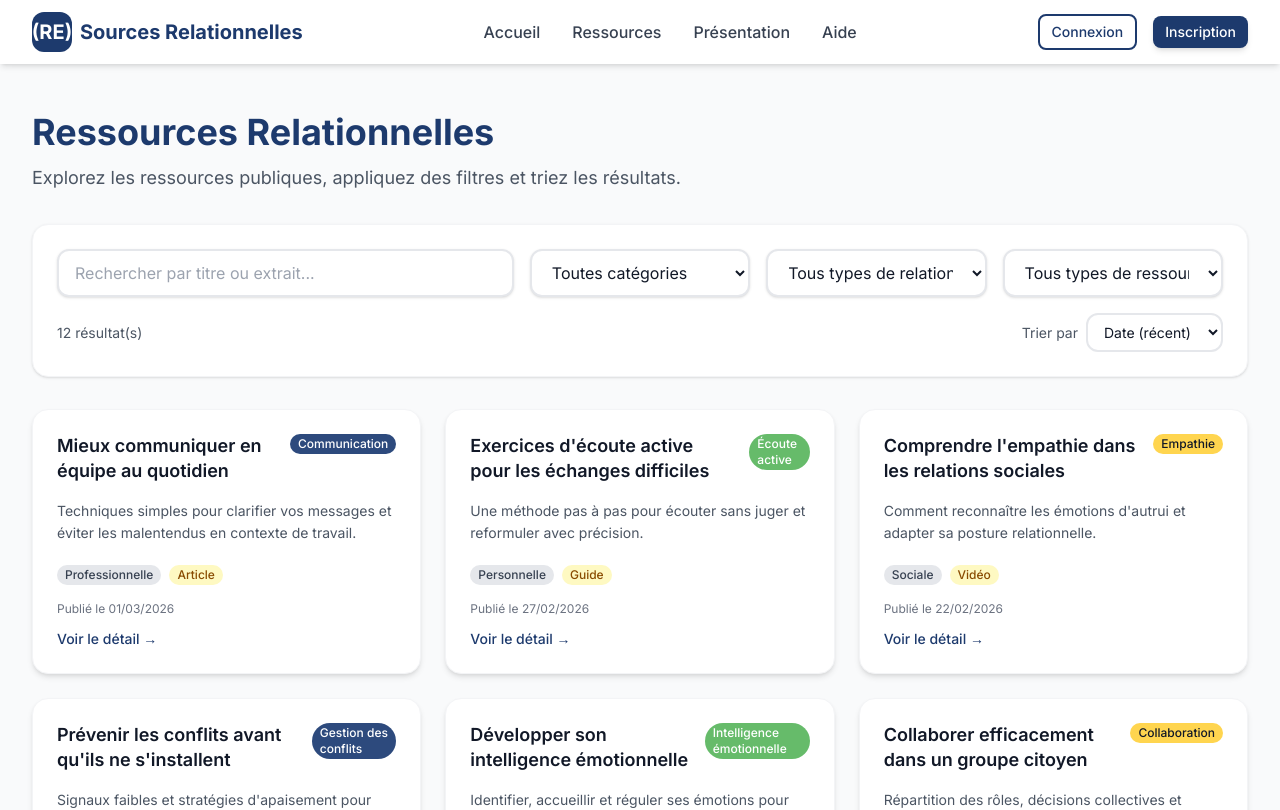
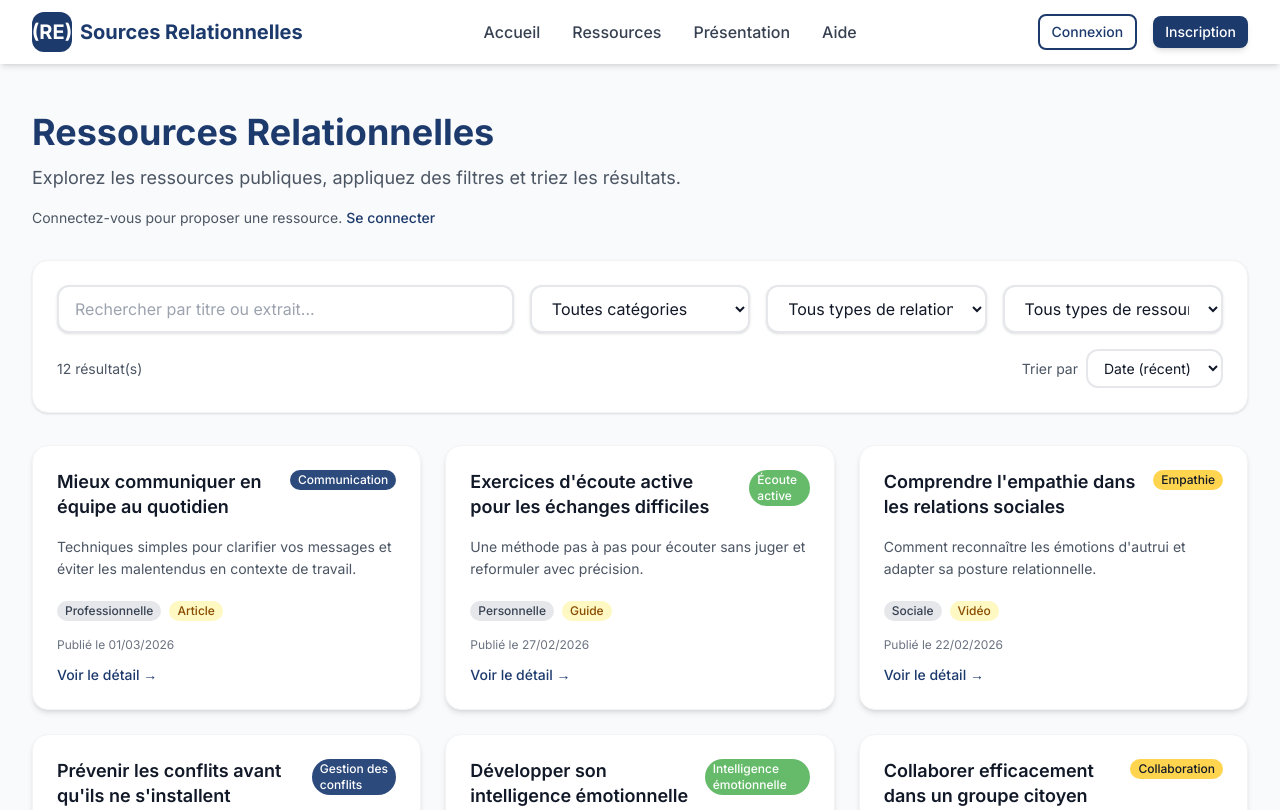
Before and after one commit to cesi-2025/grp2-ressources-relationnelles, a Next.js app in the folder apps/web/: page /ressources in a window 1280 px wide. Shown: the top 810 px of the page. Built offline with nearby package versions, Linux system fonts and the light colour scheme.

Commit message:
feat(web): add citizen create-resource CTA from resources listing

```diff
--- a/apps/web/src/app/ressources/page.tsx
+++ b/apps/web/src/app/ressources/page.tsx
@@ -1,6 +1,8 @@
 "use client";
 
 import { useMemo, useState } from "react";
+import Link from "next/link";
+import { useSearchParams } from "next/navigation";
 import Button from "@/components/ui/Button";
 import Input from "@/components/ui/Input";
 import ResourceCard from "@/components/resources/ResourceCard";
@@ -9,12 +11,14 @@ import { RESOURCES } from "@/data/resources";
 const ITEMS_PER_PAGE = 6;
 
 export default function RessourcesPage() {
+  const searchParams = useSearchParams();
   const [search, setSearch] = useState("");
   const [categoryFilter, setCategoryFilter] = useState("all");
   const [relationTypeFilter, setRelationTypeFilter] = useState("all");
   const [resourceTypeFilter, setResourceTypeFilter] = useState("all");
   const [sortBy, setSortBy] = useState("date-recent");
   const [page, setPage] = useState(1);
+  const isLoggedIn = searchParams.get("connected") === "1";
 
   const categories = useMemo(
     () => ["all", ...Array.from(new Set(RESOURCES.map((resource) => resource.category)))],
@@ -86,6 +90,20 @@ export default function RessourcesPage() {
           <p className="text-lg text-gray-600">
             Explorez les ressources publiques, appliquez des filtres et triez les résultats.
           </p>
+          <div className="mt-4">
+            {isLoggedIn ? (
+              <Link href="/dashboard/ressources/nouvelle?connected=1">
+                <Button variant="primary">Créer une ressource citoyenne</Button>
+              </Link>
+            ) : (
+              <p className="text-sm text-gray-600">
+                Connectez-vous pour proposer une ressource.
+                <Link href="/auth/connexion" className="text-primary font-medium hover:underline ml-1">
+                  Se connecter
+                </Link>
+              </p>
+            )}
+          </div>
         </div>
 
         <div className="bg-white rounded-xl border border-gray-100 shadow-sm p-4 md:p-6 mb-8">
```
